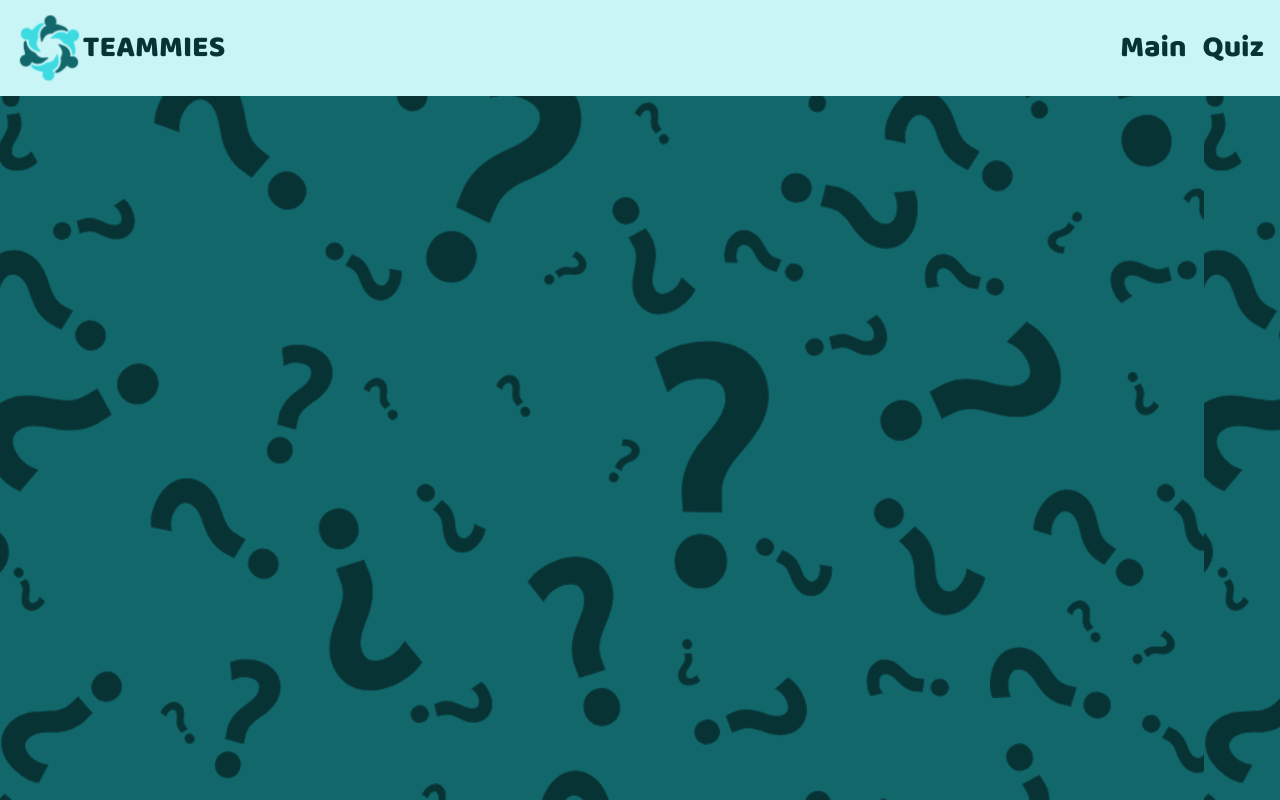
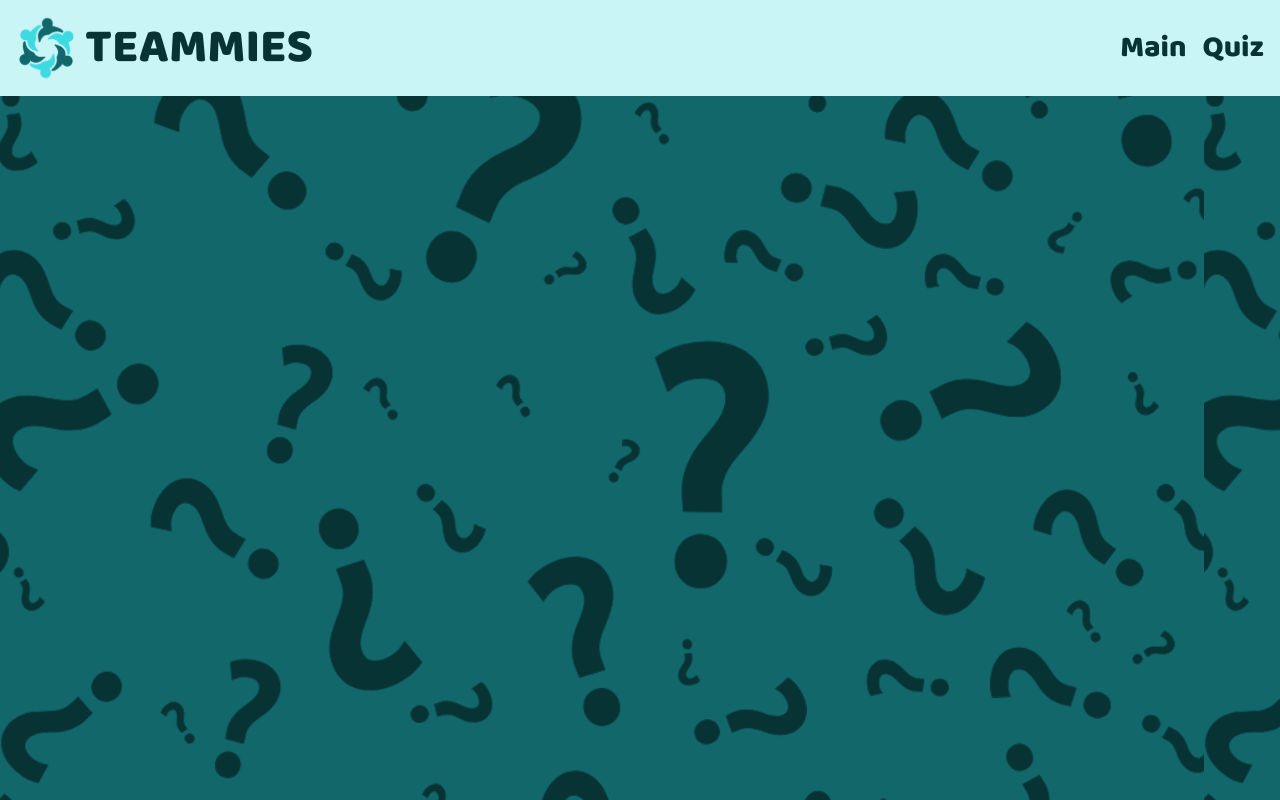
Before and after one commit to VoxeveR/teammies, a React (Vite) app in the folder frontend/: page /navbar in a window 1280 px wide. Built offline with nearby package versions, Linux system fonts and the light colour scheme; a web font is replaced by a local one.

Commit message:
fix/frontend/change text size in navbar

```diff
--- a/frontend/src/components/general/Navbar.tsx
+++ b/frontend/src/components/general/Navbar.tsx
@@ -19,7 +19,7 @@ export default function Navbar({ elements, showMobile = true }: NavbarProps) {
                   <NavLink className='flex items-center' to='/'>
                         <img src='/src/assets/logo.svg' className='h-32 w-32 lg:h-20 lg:w-20' />
                   </NavLink>
-                  <div className='text-3xl'>TEAMMIES</div>
+                  <div className='text-3xl lg:ml-2 lg:text-5xl'>TEAMMIES</div>
                   <div className='flex w-full flex-col'>
                         {showMobile ? (
                               <label htmlFor='toggle' className='flex cursor-pointer items-center justify-center lg:hidden'>
```
